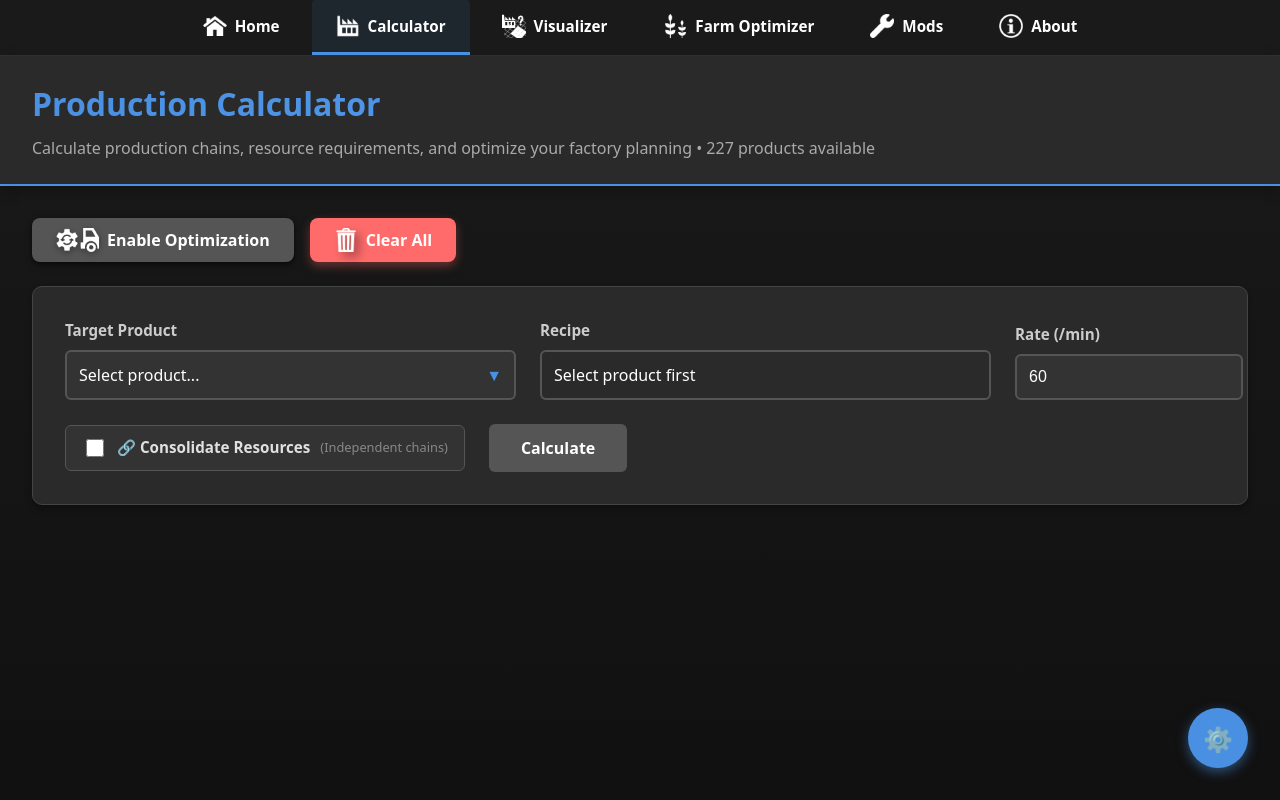
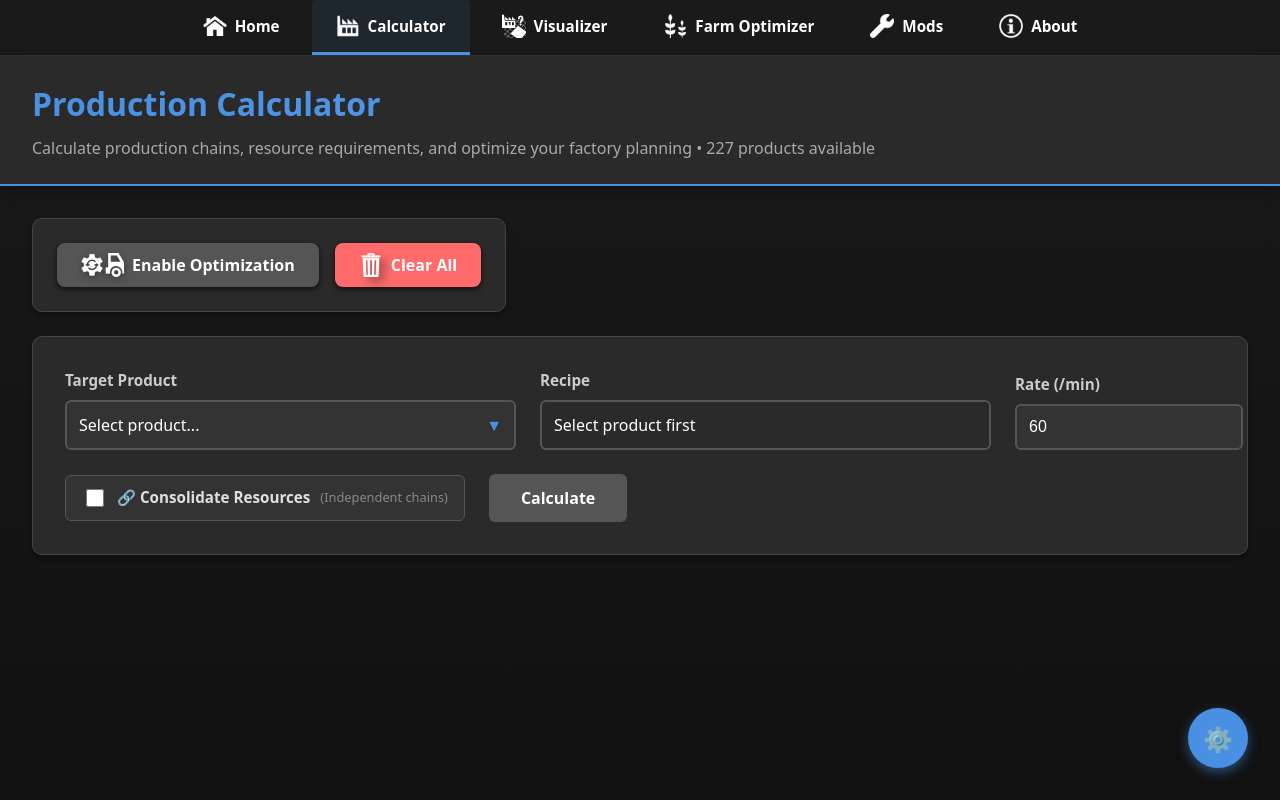
Before and after one commit to Keranik/keranik.github.io, a React (Vite) app: page /calculator in a window 1280 px wide. Shown: the top 800 px of the page. Built offline with nearby package versions, Linux system fonts and the light colour scheme.

Commit message:
temp fix for main screen background hiding

```diff
--- a/src/pages/Calculator.jsx
+++ b/src/pages/Calculator.jsx
@@ -738,7 +738,15 @@ const Calculator = () => {
 
                 {/* Mode Toggle and Controls */}
                 <div style={{
+                    backgroundColor: '#2a2a2a',
+                    padding: '1.5rem',
+                    borderRadius: '10px',
+                    border: '1px solid #444',
+                    boxShadow: '0 4px 6px rgba(0, 0, 0, 0.3)',
                     marginBottom: '1.5rem',
+                    width: 'fit-content'
+                }}>
+                    <div style={{
                         display: 'flex',
                         gap: '1rem',
                         alignItems: 'center',
@@ -762,7 +770,8 @@ const Calculator = () => {
                                 display: 'flex',
                                 alignItems: 'center',
                                 gap: '8px',
-                            filter: 'drop-shadow(0px 2px 2px rgba(0, 0, 0, 0.4))'
+                                filter: 'drop-shadow(0px 2px 2px rgba(0, 0, 0, 0.4))',
+                                flex: '0 0 auto'
                             }}
                             onMouseEnter={(e) => {
                                 e.currentTarget.style.transform = 'translateY(-2px)';
@@ -805,7 +814,6 @@ const Calculator = () => {
                                 </>
                             )}
                         </button>
-
                         <button
                             onClick={() => {
                                 setSelectedProduct('');
@@ -846,21 +854,22 @@ const Calculator = () => {
                                 cursor: 'pointer',
                                 fontWeight: '700',
                                 transition: 'all 0.2s',
-                            boxShadow: '0 4px 10px rgba(255, 107, 107, 0.4)',
+                                boxShadow: '0 2px 6px rgba(0, 0, 0, 0.3)',
                                 display: 'flex',
                                 alignItems: 'center',
                                 gap: '8px',
-                            filter: 'drop-shadow(0px 2px 2px rgba(0, 0, 0, 0.4))'
+                                filter: 'drop-shadow(0px 2px 2px rgba(0, 0, 0, 0.4))',
+                                flex: '0 0 auto'
                             }}
                             onMouseEnter={(e) => {
                                 e.currentTarget.style.backgroundColor = '#ff5252';
                                 e.currentTarget.style.transform = 'translateY(-2px)';
-                            e.currentTarget.style.boxShadow = '0 6px 14px rgba(255, 107, 107, 0.5)';
+                                e.currentTarget.style.boxShadow = '0 4px 10px rgba(0, 0, 0, 0.4)';
                             }}
                             onMouseLeave={(e) => {
                                 e.currentTarget.style.backgroundColor = '#ff6b6b';
                                 e.currentTarget.style.transform = 'translateY(0)';
-                            e.currentTarget.style.boxShadow = '0 4px 10px rgba(255, 107, 107, 0.4)';
+                                e.currentTarget.style.boxShadow = '0 2px 6px rgba(0, 0, 0, 0.3)';
                             }}
                         >
                             <img
@@ -874,6 +883,7 @@ const Calculator = () => {
                             />
                             Clear All
                         </button>
+                    </div>
                 </div>
 
                 {/* Optimization Controls Component */}
```
Lines whose indentation alone changed are shown as unchanged.
